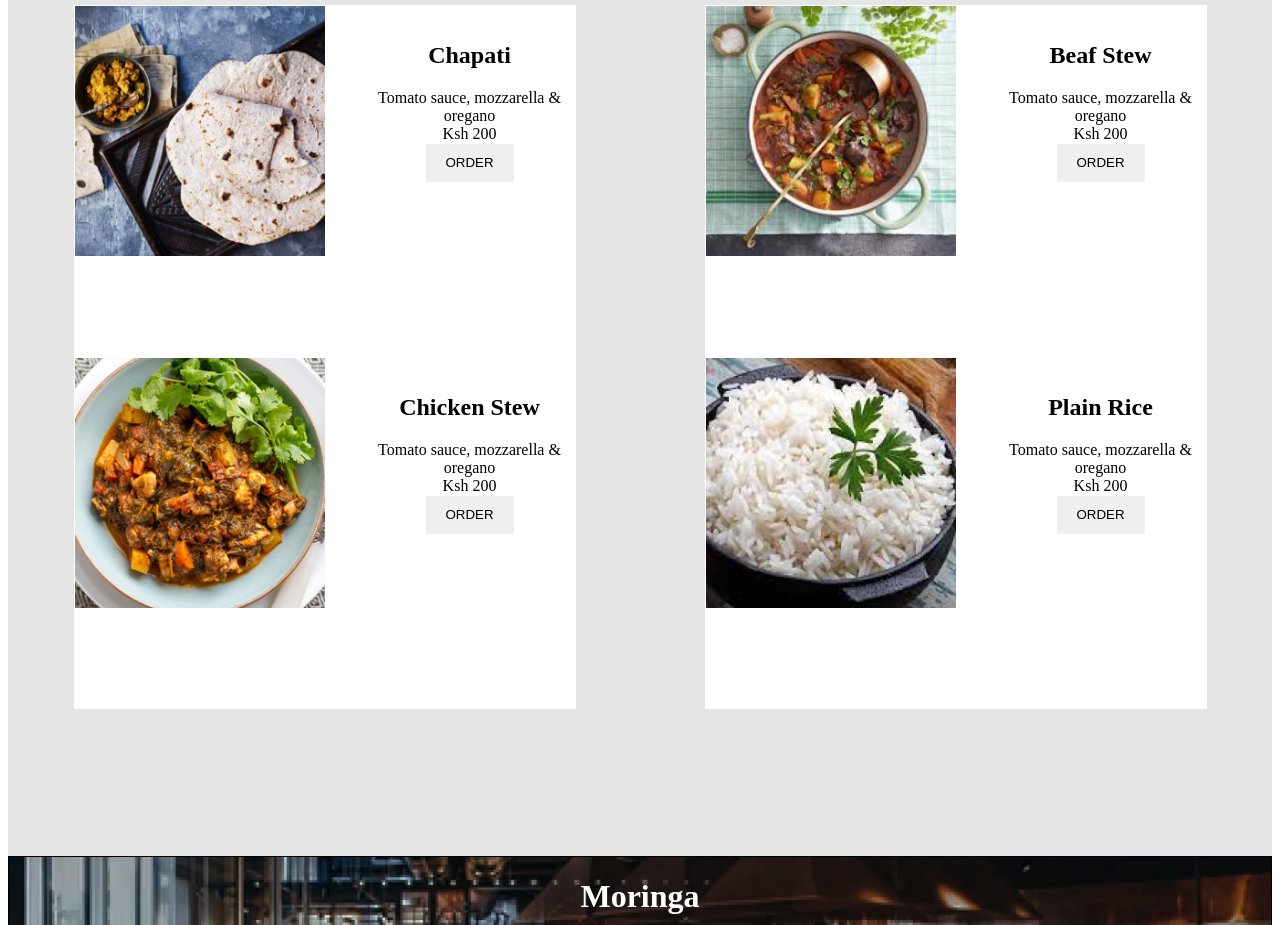
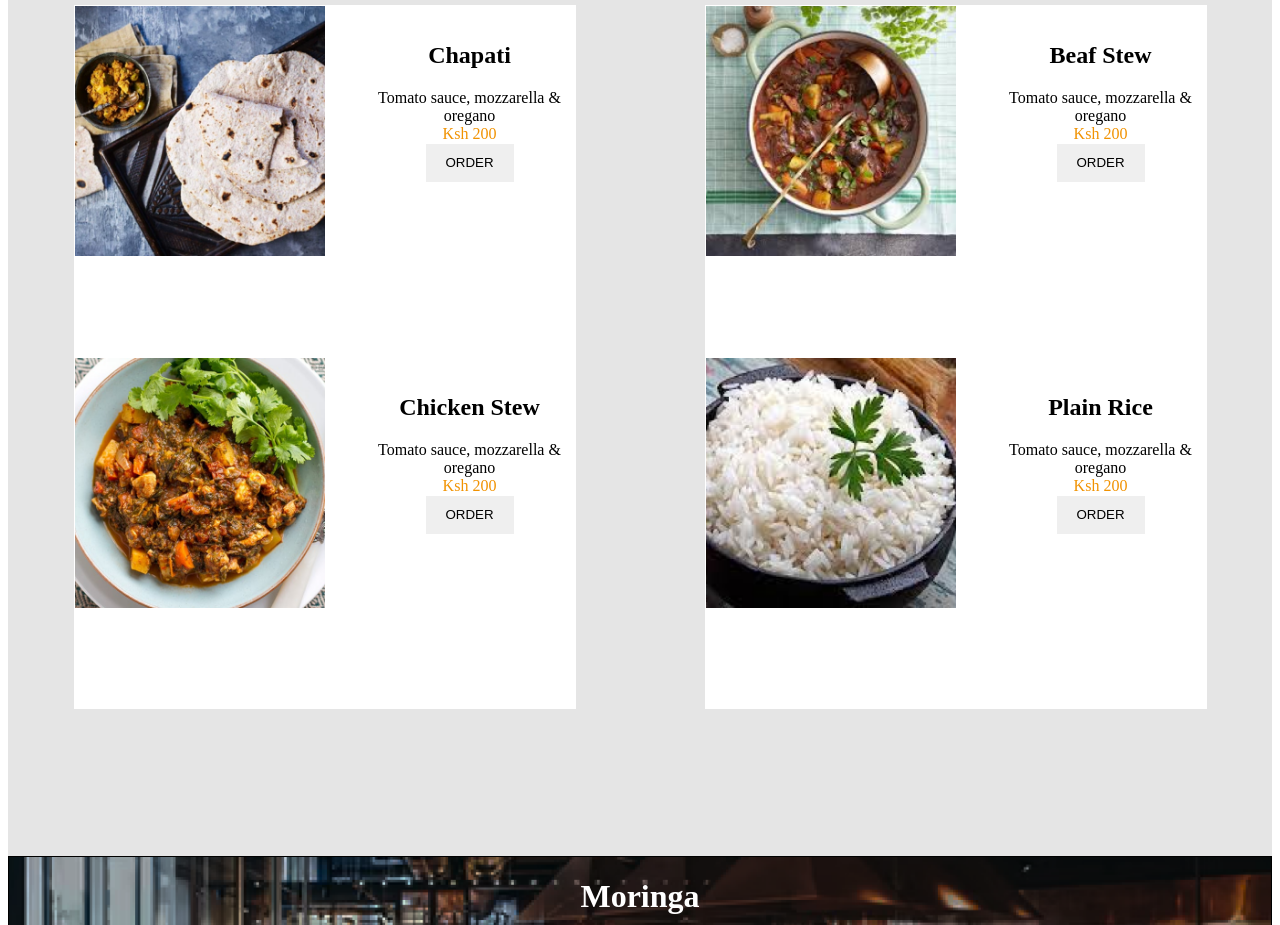
Before and after one commit to John-Kimani/letuce_eat, a plain HTML site: page index.html in a window 1280 px wide. Shown: the part 2160-3085 px from the top of the page. Drawn offline with Linux system fonts and the light colour scheme.

Commit message:
this commit styles price on cards

```diff
--- a/index.css
+++ b/index.css
@@ -150,7 +150,9 @@
     display: flex;
     justify-content: space-around;
 }
-
+.menu #price{
+    color: rgb(241, 146, 1);
+}
 
 
 .booking{
--- a/index.html
+++ b/index.html
@@ -88,7 +88,7 @@
                     <ul>
                         <li><h2>Chapati</h2></li>
                         <li>Tomato sauce, mozzarella & oregano</li>
-                        <li>Ksh 200</li>
+                        <li id="price">Ksh 200</li>
                         <button>ORDER</button>
                     </ul>
                     </p>
@@ -99,7 +99,7 @@
                     <ul>
                         <li><h2>Beaf Stew</h2></li>
                         <li>Tomato sauce, mozzarella & oregano</li>
-                        <li>Ksh 200</li>
+                        <li id="price">Ksh 200</li>
                         <button>ORDER</button>
                     </ul>
                     </p>
@@ -112,7 +112,7 @@
                     <ul>
                         <li><h2>Chicken Stew</h2></li>
                         <li>Tomato sauce, mozzarella & oregano</li>
-                        <li>Ksh 200</li>
+                        <li id="price">Ksh 200</li>
                         <button>ORDER</button>
                     </ul>
                     </p>
@@ -123,7 +123,7 @@
                     <ul>
                         <li><h2>Plain Rice</h2></li>
                         <li>Tomato sauce, mozzarella & oregano</li>
-                        <li>Ksh 200</li>
+                        <li id="price">Ksh 200</li>
                         <button>ORDER</button>
                     </ul>
                     </p>
```
